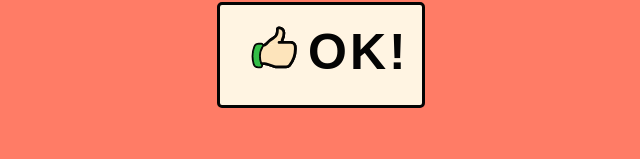
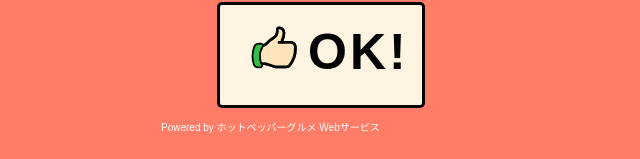
Before and after one commit to 4undred/Byomeshi, a website: page public/index.html in a window 1280 px wide. Shown: the part 1480-1639 px from the top of the page, without its empty margins (319-959 px from the left). Drawn offline with nearby package versions, Linux system fonts and the light colour scheme; a web font is replaced by a local one.

Commit message:
クレジット追加

```diff
--- a/public/index.html
+++ b/public/index.html
@@ -332,6 +332,12 @@
 
   <button type="button" id="useLocation"></button>
 
+  <footer class="footer">
+    <div class="inner">
+      <p class="credit">Powered by <a href="http://webservice.recruit.co.jp/">ホットペッパーグルメ Webサービス</a></p>
+    </div>
+  </footer>
+
   <!-- <form id="searchForm" action="/results.html"> -->
     <!-- <label>
       <div id="locStatus"></div>
```
